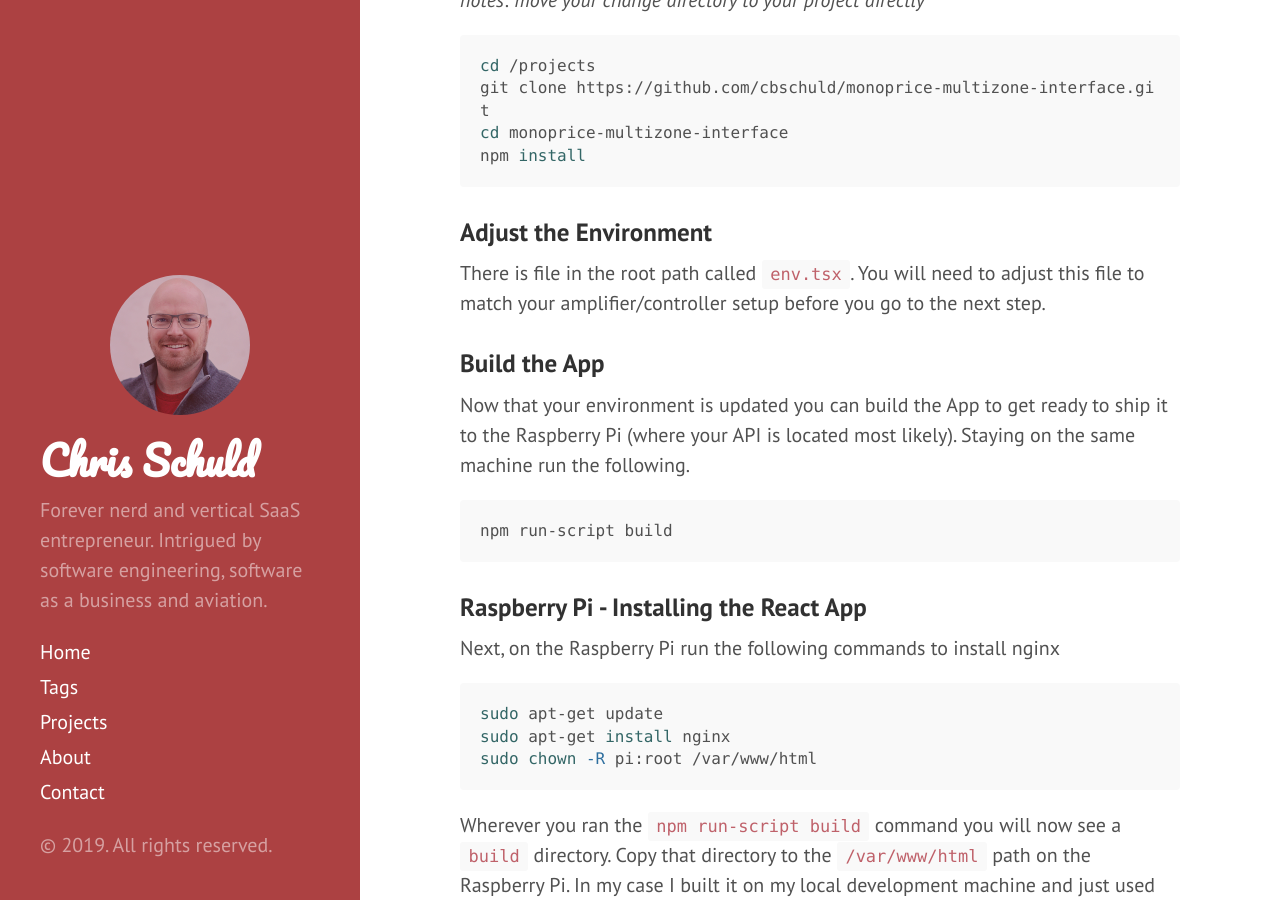
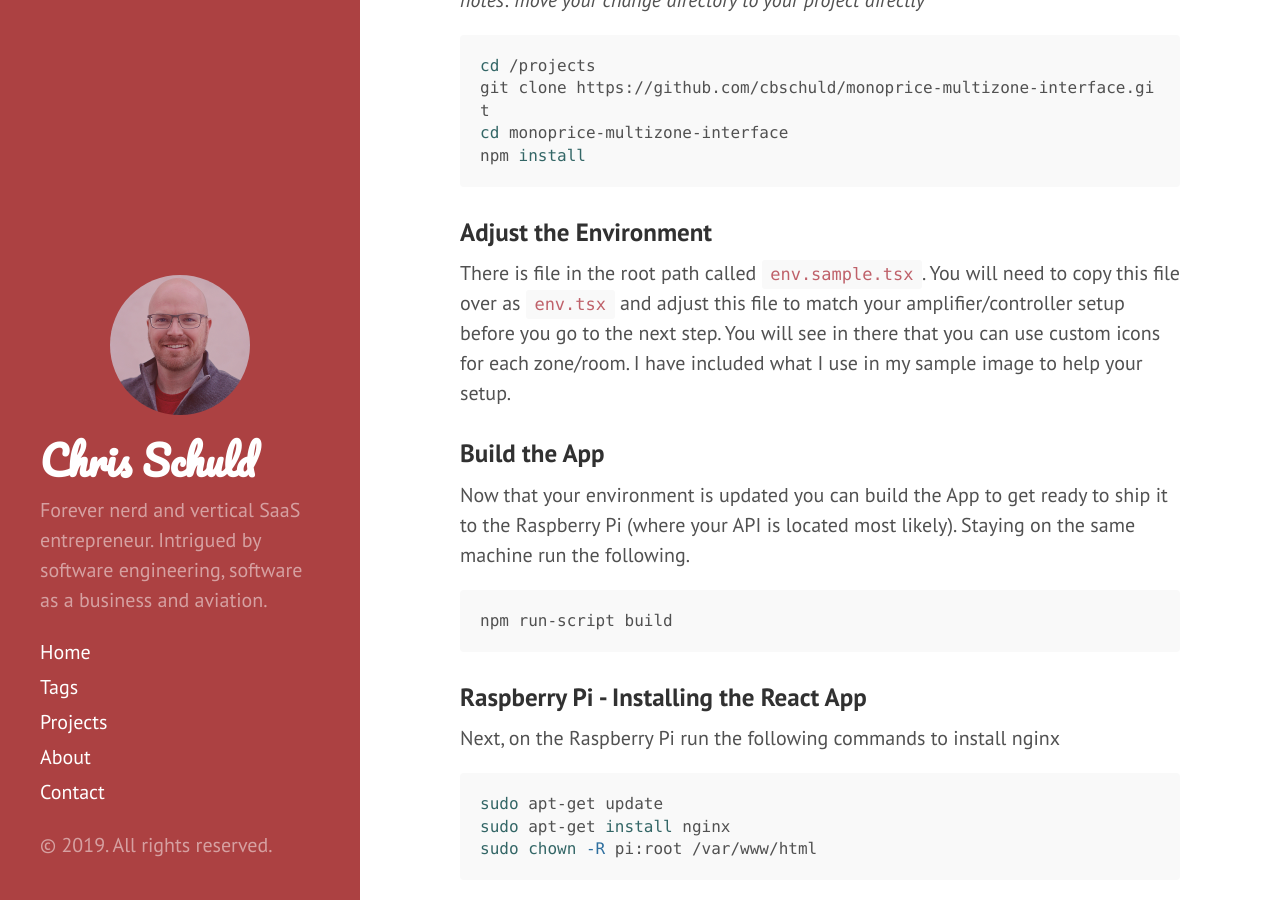
Before and after one commit to cbschuld/chrisschuld.com-legacy, a Jekyll site: the page built from projects/react-app-for-the-monoprice-six-zone-audio-controller.md, in a window 1280 px wide and 900 px high, scrolled down 1398 px. Built offline with Jekyll 4.4.1, drawn with Linux system fonts in a browser that asks for light colours; nearby versions of some CDN libraries.

Commit message:
better directions on the sample file

```diff
--- a/projects/react-app-for-the-monoprice-six-zone-audio-controller.md
+++ b/projects/react-app-for-the-monoprice-six-zone-audio-controller.md
@@ -37,7 +37,7 @@ npm install
 
 ### Adjust the Environment
 
-There is file in the root path called `env.tsx`.  You will need to adjust this file to match your amplifier/controller setup before you go to the next step.
+There is file in the root path called `env.sample.tsx`.  You will need to copy this file over as `env.tsx` and adjust this file to match your amplifier/controller setup before you go to the next step.  You will see in there that you can use custom icons for each zone/room.  I have included what I use in my sample image to help your setup.
 
 ### Build the App
 
```
